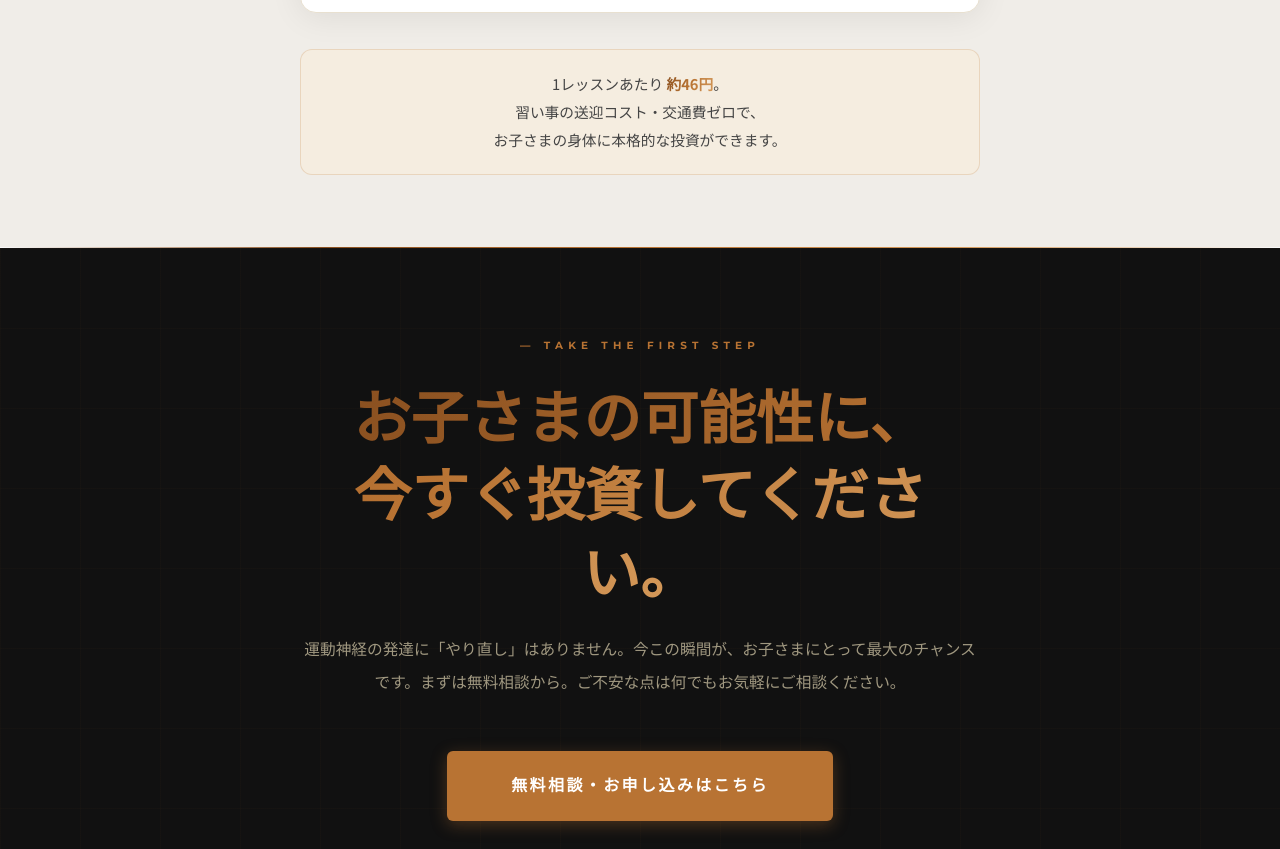
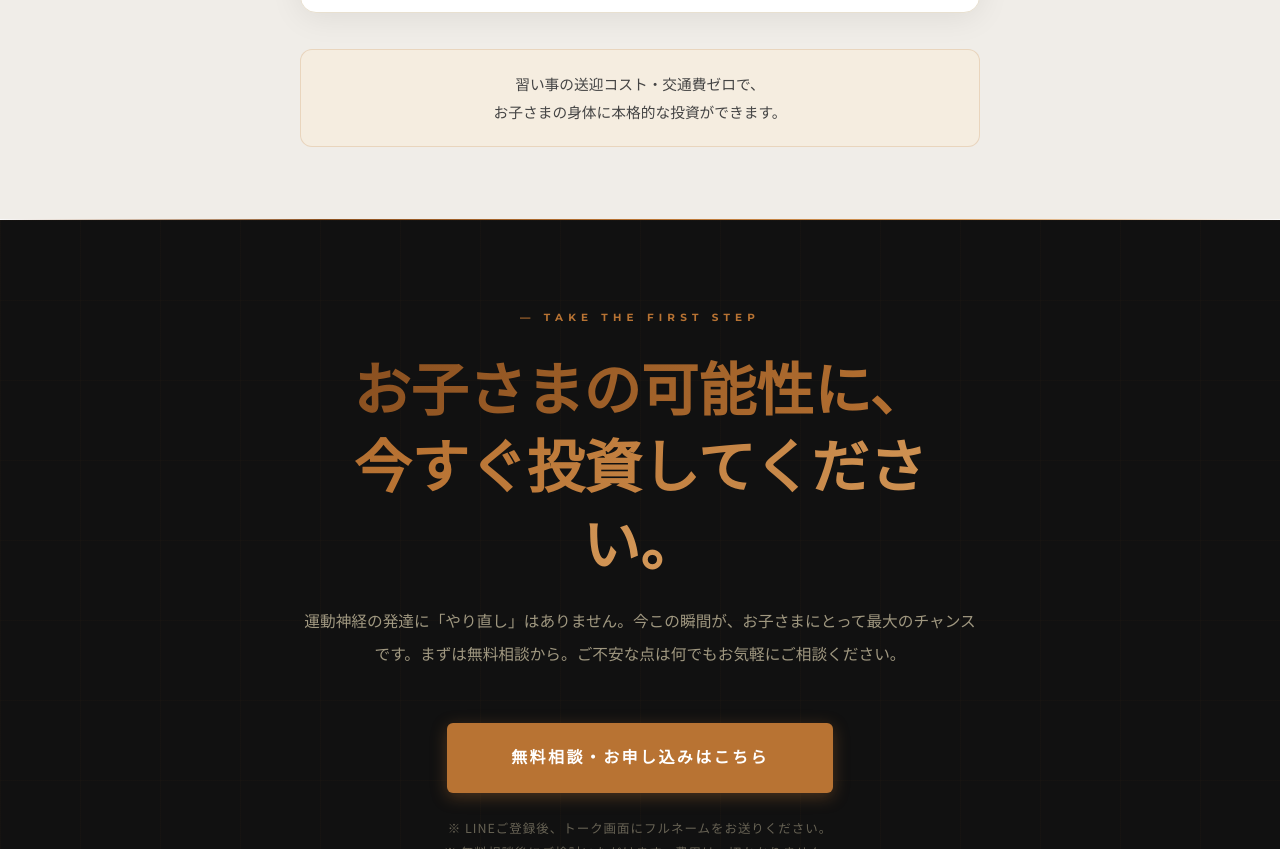
Before and after one commit to renyano2848/my-first-project, a plain HTML site: page index.html in a window 1280 px wide. Shown: the part 6393-7242 px from the top of the page. Drawn offline with Linux system fonts and the light colour scheme.

Commit message:
Remove '1レッスンあたり約46円' price breakdown text

```diff
--- a/index.html
+++ b/index.html
@@ -1303,7 +1303,6 @@
         </div>
 
         <p class="pricing__value">
-            1レッスンあたり <strong class="g">約46円</strong>。<br>
             習い事の送迎コスト・交通費ゼロで、<br>お子さまの身体に本格的な投資ができます。
         </p>
     </div>
```
